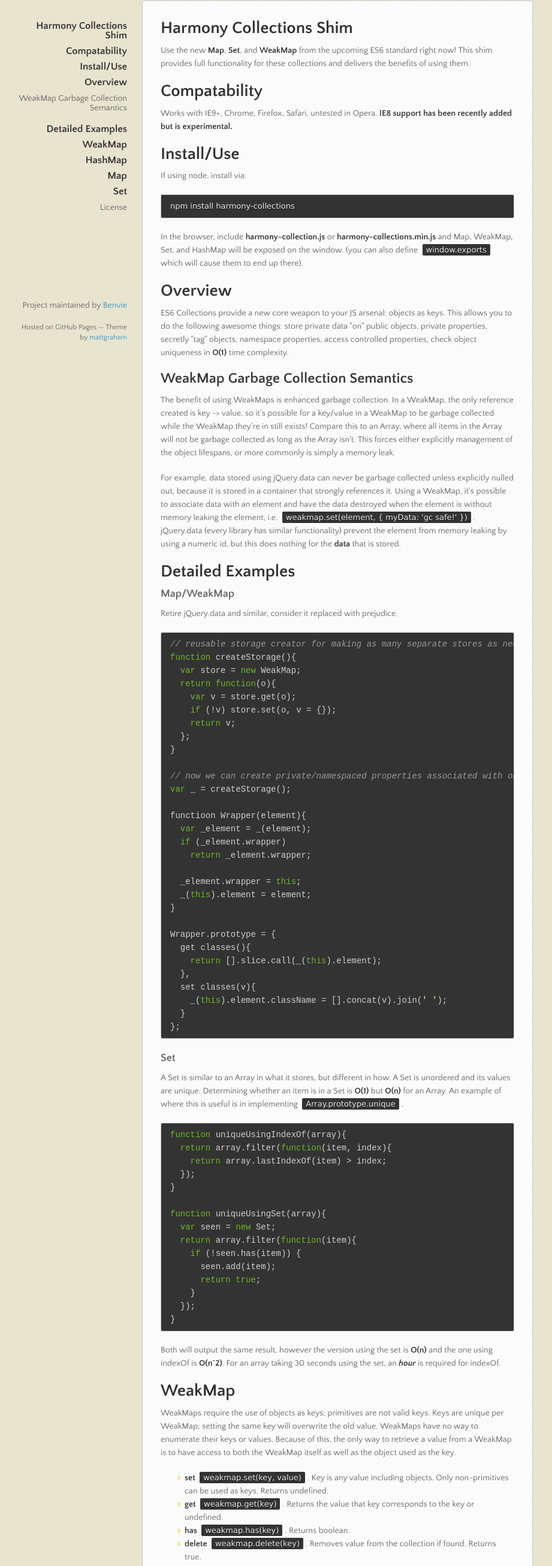
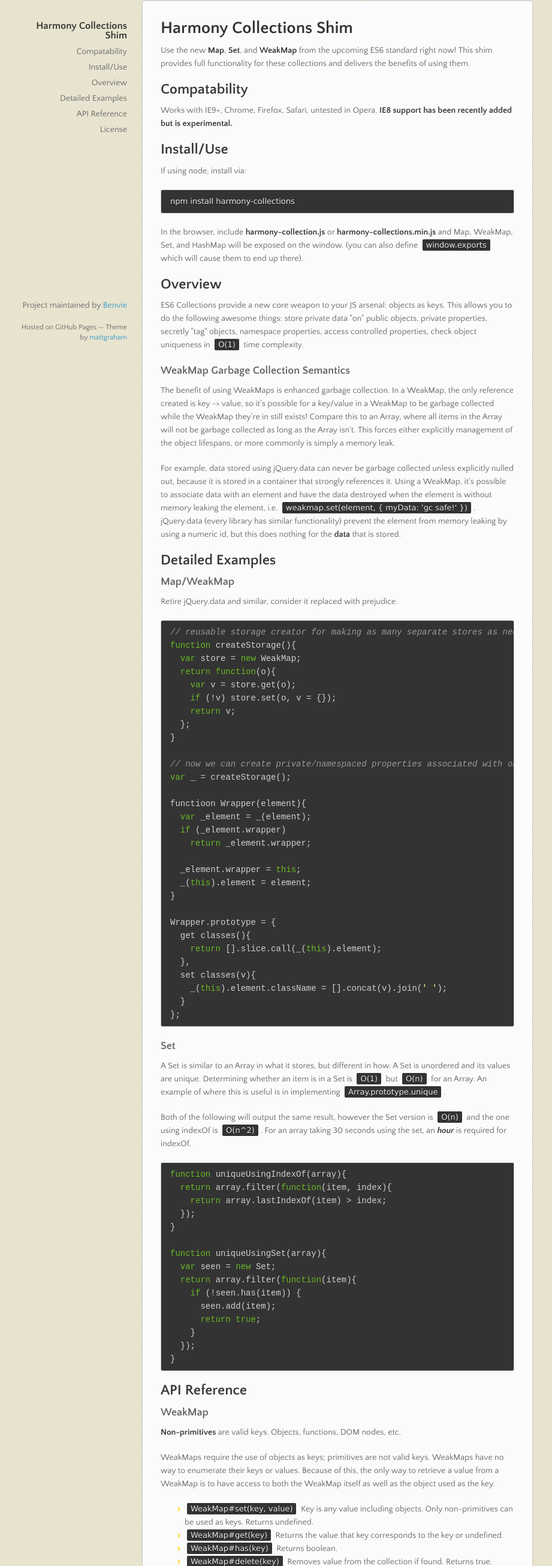
Before and after one commit to oatkiller/harmony-collections, a plain HTML site: page index.html in a window 1280 px wide. Shown: the part 189-2800 px from the top of the page at 60% size, without its empty margins (78-999 px from the left). Drawn offline with nearby package versions, Linux system fonts and the light colour scheme.

```diff
--- a/index.html
+++ b/index.html
@@ -43,11 +43,11 @@
 
 <p>Use the new <strong>Map</strong>, <strong>Set</strong>, and <strong>WeakMap</strong> from the upcoming ES6 standard right now! This shim provides full functionality for these collections and delivers the benefits of using them.</p>
 
-<h1>Compatability</h1>
+<h2>Compatability</h2>
 
 <p>Works with IE9+, Chrome, Firefox, Safari, untested in Opera. <strong>IE8 support has been recently added but is experimental.</strong></p>
 
-<h1>Install/Use</h1>
+<h2>Install/Use</h2>
 
 <p>If using node, install via:</p>
 
@@ -56,17 +56,17 @@
 
 <p>In the browser, include <strong>harmony-collection.js</strong> or <strong>harmony-collections.min.js</strong> and Map, WeakMap, Set, and HashMap will be exposed on the window. (you can also define <code>window.exports</code> which will cause them to end up there).</p>
 
-<h1>Overview</h1>
+<h2>Overview</h2>
 
-<p>ES6 Collections provide a new core weapon to your JS arsenal: objects as keys. This allows you to do the following awesome things: store private data "on" public objects, private properties, secretly "tag" objects, namespace properties, access controlled properties, check object uniqueness in <strong>O(1)</strong> time complexity.</p>
+<p>ES6 Collections provide a new core weapon to your JS arsenal: objects as keys. This allows you to do the following awesome things: store private data "on" public objects, private properties, secretly "tag" objects, namespace properties, access controlled properties, check object uniqueness in <code>O(1)</code> time complexity.</p>
 
-<h2>WeakMap Garbage Collection Semantics</h2>
+<h3>WeakMap Garbage Collection Semantics</h3>
 
 <p>The benefit of using WeakMaps is enhanced garbage collection. In a WeakMap, the only reference created is key -&gt; value, so it's possible for a key/value in a WeakMap to be garbage collected while the WeakMap they're in still exists! Compare this to an Array, where all items in the Array will not be garbage collected as long as the Array isn't. This forces either explicitly management of the object lifespans, or more commonly is simply a memory leak.</p>
 
 <p>For example, data stored using jQuery.data can never be garbage collected unless explicitly nulled out, because it is stored in a container that strongly references it. Using a WeakMap, it's possible to associate data with an element and have the data destroyed when the element is without memory leaking the element, i.e. <code>weakmap.set(element, { myData: 'gc safe!' })</code>. jQuery.data (every library has similar functionality) prevent the element from memory leaking by using a numeric id, but this does nothing for the <strong>data</strong> that is stored.</p>
 
-<h1>Detailed Examples</h1>
+<h2>Detailed Examples</h2>
 
 <h3>Map/WeakMap</h3>
 
@@ -106,7 +106,9 @@
 
 <h3>Set</h3>
 
-<p>A Set is similar to an Array in what it stores, but different in how. A Set is unordered and its values are unique. Determining whether an item is in a Set is <strong>O(1)</strong> but <strong>O(n)</strong> for an Array. An example of where this is useful is in implementing <code>Array.prototype.unique</code>.</p>
+<p>A Set is similar to an Array in what it stores, but different in how. A Set is unordered and its values are unique. Determining whether an item is in a Set is <code>O(1)</code> but <code>O(n)</code> for an Array. An example of where this is useful is in implementing <code>Array.prototype.unique</code>.</p>
+
+<p>Both of the following will output the same result, however the Set version is <code>O(n)</code> and the one using indexOf is <code>O(n^2)</code>. For an array taking 30 seconds using the set, an <strong><em>hour</em></strong> is required for indexOf.</p>
 
 <div class="highlight"><pre><span class="kd">function</span> <span class="nx">uniqueUsingIndexOf</span><span class="p">(</span><span class="nx">array</span><span class="p">){</span>
   <span class="k">return</span> <span class="nx">array</span><span class="p">.</span><span class="nx">filter</span><span class="p">(</span><span class="kd">function</span><span class="p">(</span><span class="nx">item</span><span class="p">,</span> <span class="nx">index</span><span class="p">){</span>
@@ -125,78 +127,76 @@
 <span class="p">}</span>
 </pre></div>
 
-<p>Both will output the same result, however the version using the set is <strong>O(n)</strong> and the one using indexOf is <strong>O(n^2)</strong>. For an array taking 30 seconds using the set, an <strong><em>hour</em></strong> is required for indexOf.</p>
+<h2>API Reference</h2>
 
-<h1>WeakMap</h1>
+<h3>WeakMap</h3>
 
-<p>WeakMaps require the use of objects as keys; primitives are not valid keys. Keys are unique per WeakMap; setting the same key will overwrite the old value. WeakMaps have no way to enumerate their keys or values. Because of this, the only way to retrieve a value from a WeakMap is to have access to both the WeakMap itself as well as the object used as the key.</p>
+<p><strong>Non-primitives</strong> are valid keys. Objects, functions, DOM nodes, etc.</p>
+
+<p>WeakMaps require the use of objects as keys; primitives are not valid keys. WeakMaps have no way to enumerate their keys or values. Because of this, the only way to retrieve a value from a WeakMap is to have access to both the WeakMap itself as well as the object used as the key.</p>
 
 <ul>
 <li>
-<strong>set</strong> <code>weakmap.set(key, value)</code>. Key is any value including objects. Only non-primitives can be used as keys. Returns undefined.</li>
+<code>WeakMap#set(key, value)</code> Key is any value including objects. Only non-primitives can be used as keys. Returns undefined.</li>
 <li>
-<strong>get</strong> <code>weakmap.get(key)</code>. Returns the value that key corresponds to the key or undefined.</li>
+<code>WeakMap#get(key)</code> Returns the value that key corresponds to the key or undefined.</li>
 <li>
-<strong>has</strong> <code>weakmap.has(key)</code>. Returns boolean.</li>
+<code>WeakMap#has(key)</code> Returns boolean.</li>
 <li>
-<strong>delete</strong> <code>weakmap.delete(key)</code>. Removes value from the collection if found. Returns true.</li>
-</ul><p>WeakMaps allow for some interesting use cases like anonymous communication channels where neither side can identify the other, and no one else can eavesdrop. By using using a target object as its own key to retrieve a hidden seceret value no information about the origin can be obtained.</p>
+<code>WeakMap#delete(key)</code> Removes value from the collection if found. Returns true.</li>
+</ul><h3>HashMap</h3>
 
-<p><strong>Non-primitives</strong> are valid keys. Objects, functions, DOM nodes, etc.</p>
-
-<h1>HashMap</h1>
+<p><strong>Primitives</strong> are valid keys. Exact value is used, so <code>500</code> is different from <code>"500"</code>, <code>-0</code> is different from <code>0</code>, `<code>"false"</code> isn't <code>false</code>, etc. NaN does equal itself when used as a key (as opposed to everywhere else in JS).</p>
 
 <p>Though not part of ES6, HashMap is also exported. This has the same API as a Map except it only accepts primitive keys. This is needed to implement Map so as a bonus it's exported as well.</p>
 
 <ul>
 <li>
-<strong>set</strong> <code>hashmap.set(key, value)</code>. Key must be primitive. Returns undefined.</li>
+<code>HashMap#set(key, value)</code> Key must be primitive. Returns undefined.</li>
 <li>
-<strong>get</strong> <code>hashmap.get(key)</code>. Returns the value that key corresponds to or undefined.</li>
+<code>HashMap#get(key)</code> Returns the value that key corresponds to or undefined.</li>
 <li>
-<strong>has</strong> <code>hashmap.has(key)</code>. Returns boolean.</li>
+<code>HashMap#has(key)</code> Returns boolean.</li>
 <li>
-<strong>delete</strong> <code>hashmap.delete(key)</code>. Removes value from the collection if found. Returns true.</li>
+<code>HashMap#delete(key)</code> Removes value from the collection if found. Returns true.</li>
 <li>
-<strong>forEach</strong> <code>hashmap.forEach(callback, context)</code>. Loop through the collection raising callback for each.</li>
+<code>HashMap#forEach(callback, context)</code> Loop through the collection raising callback for each.</li>
 <li>
-<strong>map</strong> <code>hashmap.map(callback, context)</code>. Loop through the collection adding the return value for each to an array and returns it.</li>
-</ul><p><strong>Primitives</strong> are valid keys. Exact value is used, so <code>500</code> is different from <code>"500"</code>, <code>-0</code> is different from <code>0</code>, `<code>"false"</code> isn't <code>false</code>, etc. NaN does equal itself when used as a key (as opposed to everywhere else in JS).</p>
+<code>HashMap#map(callback, context)</code> Loop through the collection adding the return value for each to an array and returns it.</li>
+</ul><h3>Map</h3>
 
-<h1>Map</h1>
+<p><strong>All possible values</strong> are valid keys, including -0, undefined, null, and NaN. Uses a HashMap and WeakMap together to cover primitives and non-primitives.</p>
 
 <p>Maps are much the same as WeakMaps but they can be iterated and thus their contents can be inspected. Many use cases have no requirement for anonymity or special garbage collection, but can benefit from using objects as keys and also not having the storage contained in the Map itself.</p>
 
 <ul>
 <li>
-<strong>set</strong> <code>map.set(key, value)</code>. Key is any value including objects. Returns undefined.</li>
+<code>Map#set(key, value)</code> Key is any value including objects. Returns undefined.</li>
 <li>
-<strong>get</strong> <code>map.get(key)</code>. Returns the value that key corresponds to or undefined.</li>
+<code>Map#get(key)</code> Returns the value that key corresponds to or undefined.</li>
 <li>
-<strong>has</strong> <code>map.has(key)</code>. Returns boolean.</li>
+<code>Map#has(key)</code> Returns boolean.</li>
 <li>
-<strong>delete</strong> <code>map.delete(key)</code>. Removes value from the collection if found. Returns true.</li>
+<code>Map#delete(key)</code> Removes value from the collection if found. Returns true.</li>
 <li>
-<strong>forEach</strong> <code>map.forEach(callback, context)</code>. Loop through the collection raising callback for each.</li>
+<code>Map#forEach(callback, context)</code> Loop through the collection raising callback for each.</li>
 <li>
-<strong>map</strong> <code>map.map(callback, context)</code>. Loop through the collection adding the return value for each to an array and returns it.</li>
-</ul><p><strong>All possible values</strong> are valid keys, including -0, undefined, null, and NaN. Uses a HashMap and WeakMap together to cover primitives and non-primitives.</p>
-
-<h1>Set</h1>
+<code>Map#map(callback, context)</code> Loop through the collection adding the return value for each to an array and returns it.</li>
+</ul><h3>Set</h3>
 
 <p>Sets are similar to arrays but enforce uniqueness of values and are unordered. Adding the same value twice will only result in one being added to the set.</p>
 
 <ul>
 <li>
-<strong>add</strong> <code>set.add(value)</code>. Inserts a value of any type into the set if it's not already in the set.</li>
+<code>Set#add(value)</code> Inserts a value of any type into the set if it's not already in the set.</li>
 <li>
-<strong>has</strong> <code>set.has(value)</code>. Returns boolean.</li>
+<code>Set#has(value)</code> Returns boolean.</li>
 <li>
-<strong>delete</strong> <code>set.delete(value)</code>. Removes value from the collection if found. Returns true.</li>
+<code>Set#delete(value)</code> Removes value from the collection if found. Returns true.</li>
 <li>
-<strong>forEach</strong> <code>set.forEach(callback, context)</code>. Loop through the collection raising callback for each.</li>
+<code>Set#forEach(callback, context)</code> Loop through the collection raising callback for each.</li>
 <li>
-<strong>map</strong> <code>set.map(callback, context)</code>. Loop through the collection adding the return value for each to an array and returns it.</li>
+<code>Set#map(callback, context)</code> Loop through the collection adding the return value for each to an array and returns it.</li>
 </ul><h2>License</h2>
 
 <p>(The MIT License)
```
Also changed, not shown: params.json (+1 -1 lines).
